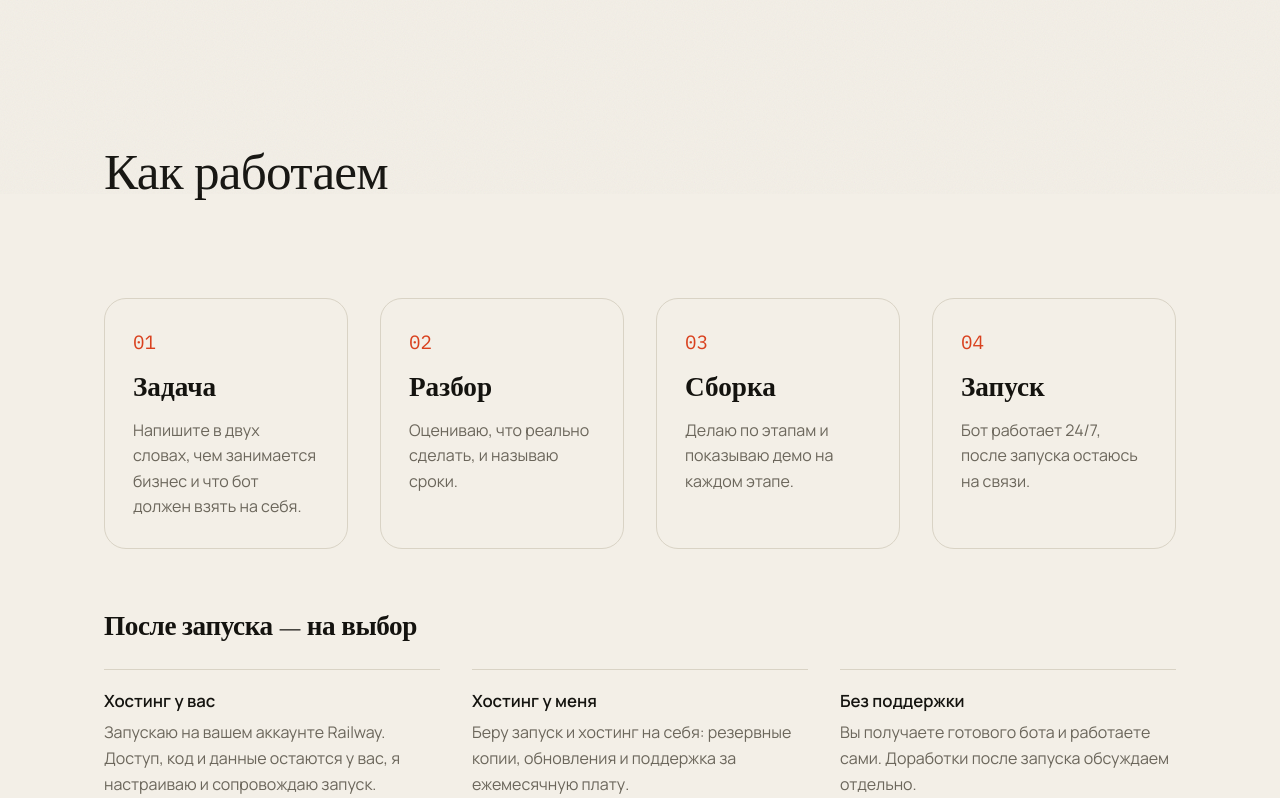
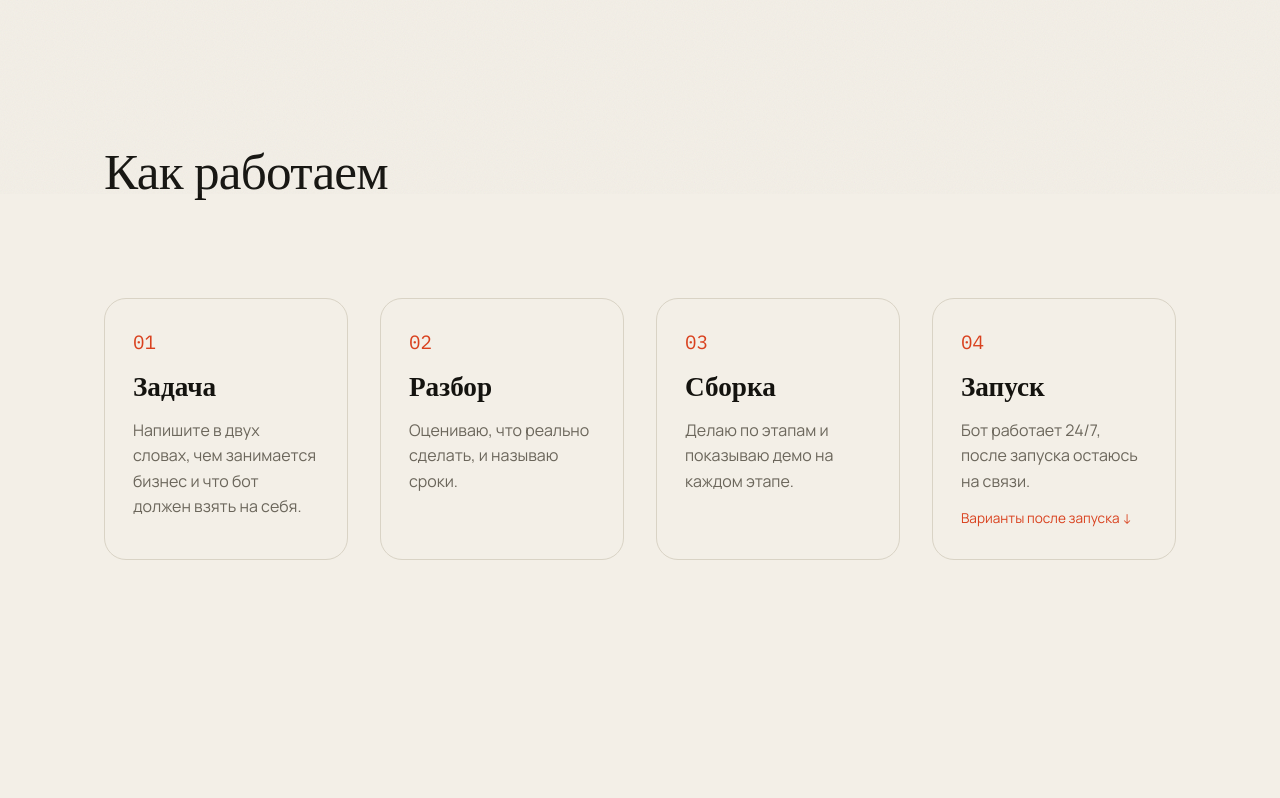
Before and after one commit to zhennyy/botforall, a React (Vite) app: page / in a window 1280 px wide. Shown: the part 606-1404 px from the top of the page. Built offline with nearby package versions, Linux system fonts and the light colour scheme.

Commit message:
Process: launch step expands hosting options on click

```diff
--- a/src/components/Process.jsx
+++ b/src/components/Process.jsx
@@ -1,3 +1,5 @@
+import { useState } from 'react'
+
 const steps = [
   ['Задача', 'Напишите в двух словах, чем занимается бизнес и что бот должен взять на себя.'],
   ['Разбор', 'Оцениваю, что реально сделать, и называю сроки.'],
@@ -12,19 +14,41 @@ const hosting = [
 ]
 
 export default function Process() {
+  const [open, setOpen] = useState(false)
+  const last = steps.length - 1
+
   return (
     <section id="process">
       <div className="wrap">
         <h2 className="section-title">Как работаем</h2>
         <ol className="process">
           {steps.map(([t, d], i) => (
-            <li className="step" key={t}>
+            <li className={'step' + (i === last ? ' step-click' : '')} key={t}>
+              {i === last ? (
+                <button
+                  type="button"
+                  className="step-btn"
+                  aria-expanded={open}
+                  aria-controls="after-launch"
+                  onClick={() => setOpen((v) => !v)}
+                >
                   <span className="ticks">{String(i + 1).padStart(2, '0')}</span>
                   <h4>{t}</h4>
                   <p>{d}</p>
+                  <span className="step-more">{open ? 'Свернуть ↑' : 'Варианты после запуска ↓'}</span>
+                </button>
+              ) : (
+                <>
+                  <span className="ticks">{String(i + 1).padStart(2, '0')}</span>
+                  <h4>{t}</h4>
+                  <p>{d}</p>
+                </>
+              )}
             </li>
           ))}
         </ol>
+        {open && (
+          <div id="after-launch" className="after-wrap">
             <h3 className="after-title">После запуска — на выбор</h3>
             <ul className="after">
               {hosting.map(([t, d]) => (
@@ -35,6 +59,8 @@ export default function Process() {
               ))}
             </ul>
           </div>
+        )}
+      </div>
     </section>
   )
 }
--- a/src/index.css
+++ b/src/index.css
@@ -274,3 +274,10 @@ footer b { font-family: 'Cormorant Garamond', serif; font-size: 1.2rem; color: v
 .after h4 { font-size: 1.05rem; font-weight: 600; margin-bottom: 6px; }
 .after p { color: var(--soft); max-width: 34ch; }
 @media (max-width: 720px) { .after { grid-template-columns: 1fr; gap: 20px; } }
+.step-click { padding: 0; }
+.step-btn { all: unset; box-sizing: border-box; display: block; width: 100%; height: 100%; padding: 28px; cursor: pointer; border-radius: 22px; }
+.step-btn:focus-visible { outline: 2px solid var(--accent); outline-offset: 2px; }
+.step-btn h4 { font-family: 'Cormorant Garamond', serif; font-weight: 600; font-size: 1.7rem; margin: 8px 0; }
+.step-btn p { color: var(--soft); max-width: 28ch; }
+.step-more { display: inline-block; margin-top: 14px; font-size: .85rem; color: var(--accent); }
+.step-click:hover { border-color: var(--accent); }
```
Lines whose indentation alone changed are shown as unchanged.
